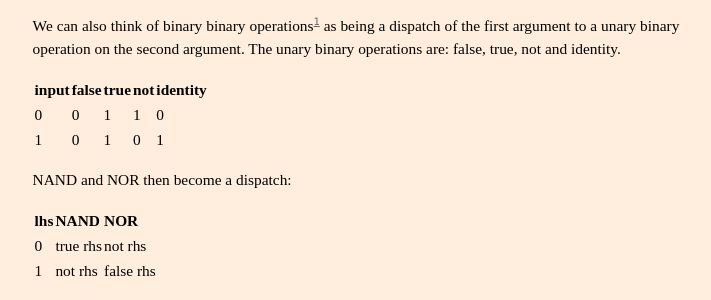
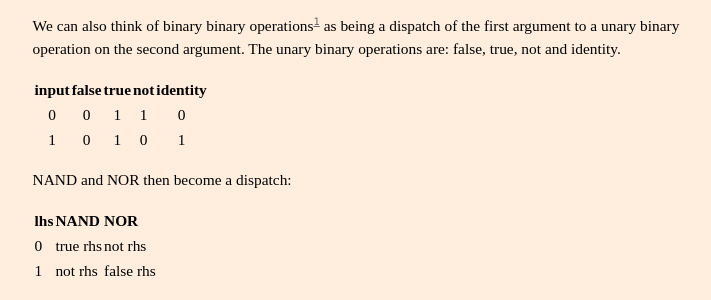
Before and after one commit to vwood/vwood.github.com, a Jekyll site: the page built from _posts/2012-8-8-homorphic-encryption.md, in a window 1280 px wide. Shown: the part 525-825 px from the top of the page, without its empty margins (284-995 px from the left). Built offline with Jekyll 4.4.1, drawn with Linux system fonts in a browser that asks for light colours.

Commit message:
Change alignment, change border spacing to margin

```diff
--- a/_posts/2012-8-8-homorphic-encryption.md
+++ b/_posts/2012-8-8-homorphic-encryption.md
@@ -23,7 +23,7 @@
 We can also think of binary binary operations[^1] as being a dispatch of the first argument to a unary binary operation on the second argument. The unary binary operations are: false, true, not and identity.
 
 | input | false | true | not | identity |
-|-------|-------|------|-----|----------|
+|:-----:|:-----:|:----:|:---:|:--------:|
 |     0 |     0 |    1 |   1 |        0 |
 |     1 |     0 |    1 |   0 |        1 |
 
--- a/css/style.css
+++ b/css/style.css
@@ -45,7 +45,10 @@
 table {
     font-size: inherit;
     font: 100%;
-    border-space: 8px;
+}
+
+td {
+    margin: 8px;
 }
 
 ul.posts {
```
